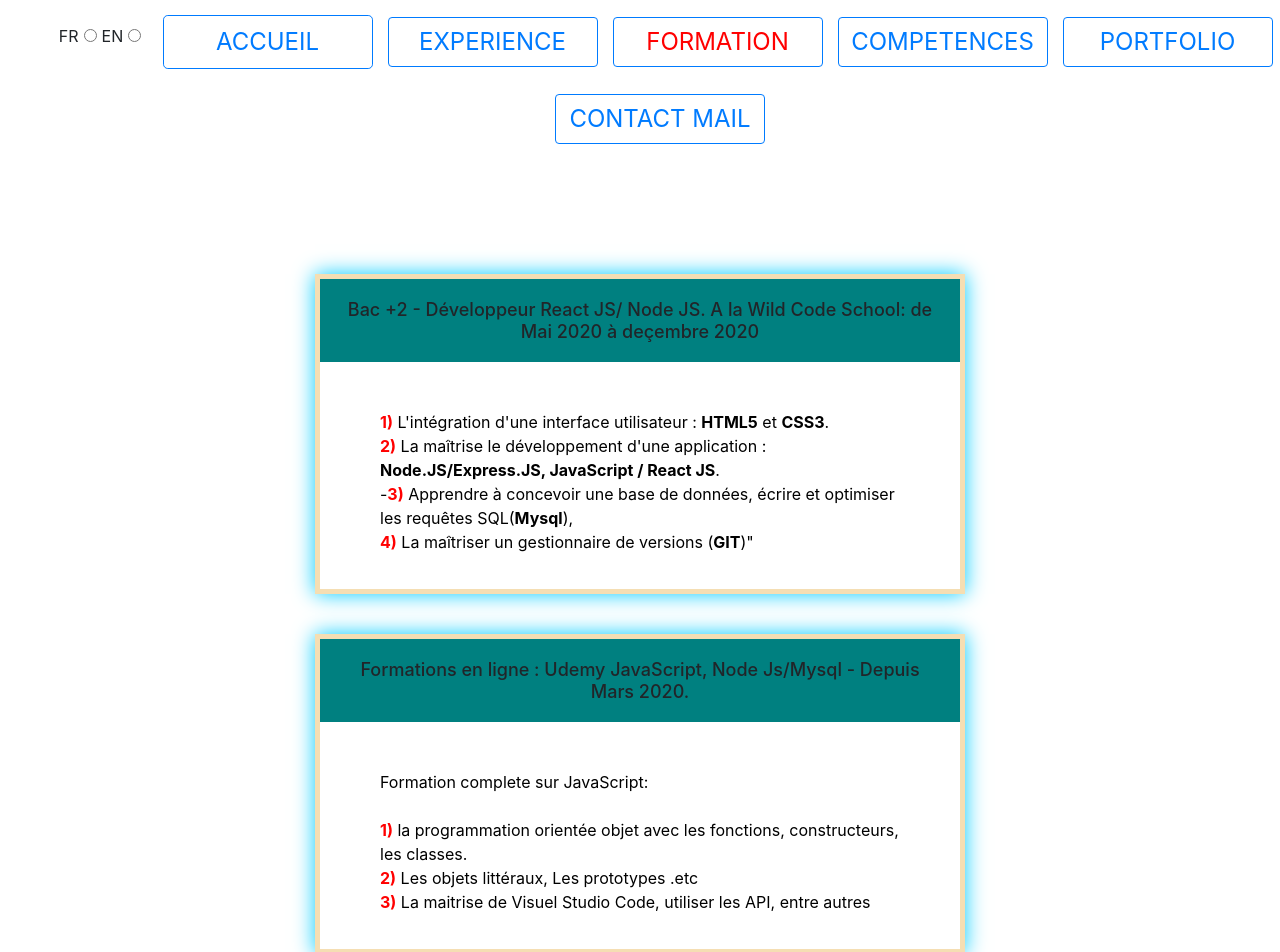
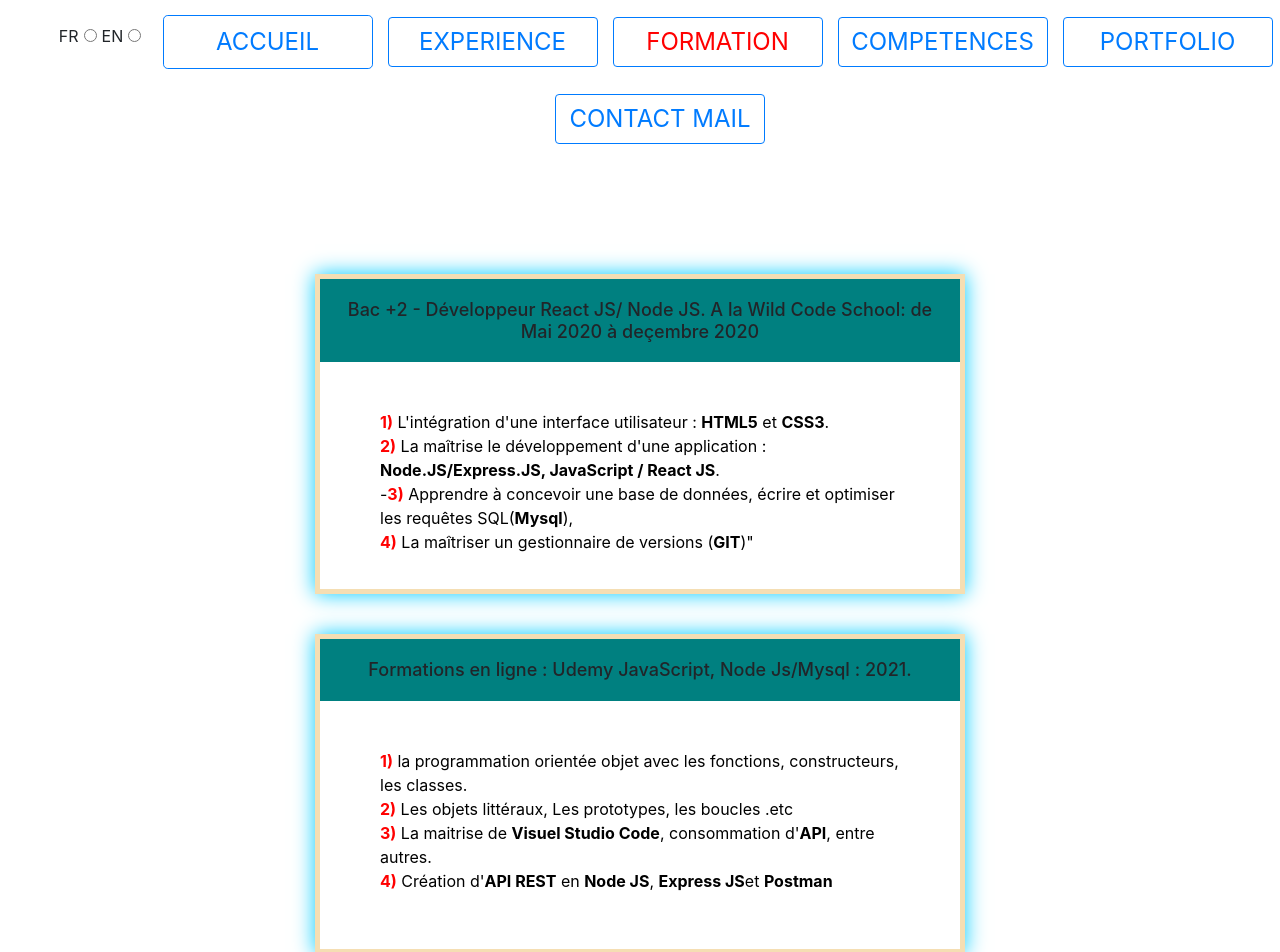
Before and after one commit to STAM0283/curriculum-vitea, a React (Create React App) app: page /formation in a window 1280 px wide. Shown: the top 952 px of the page. Built offline with nearby package versions, Linux system fonts and the light colour scheme; the HTML template or start-up script is replaced by a standard one.

Commit message:
some modifications in the training content

```diff
--- a/src/translate/dataTranslate2.js
+++ b/src/translate/dataTranslate2.js
@@ -1,7 +1,7 @@
 import React from 'react';
 const data = {
     experience1Fr : "Bac +2 - Développeur React JS/ Node JS. A la Wild Code School: de Mai 2020 à deçembre 2020",
-    experience2Fr : "Formations en ligne : Udemy JavaScript, Node Js/Mysql - Depuis Mars 2020.",
+    experience2Fr : "Formations en ligne : Udemy JavaScript, Node Js/Mysql : 2021.",
     experience3Fr : "Maîtrise: Relations et Échanges Internationaux Université Paris 13: 2010-2011",
     experience4Fr : "Master 2 : Socio-Economie des Echanges Université Paris 8 : 2011-2012",
     experience1En : "Bac +2 - React JS / Node JS Developer. At the Wild Code School: from May 2020 to December 2020",
@@ -12,11 +12,14 @@ const data = {
      <strong style={{color: 'red'}}>2)</strong> La maîtrise le développement d'une application : <strong>Node.JS/Express.JS, JavaScript / React JS</strong>.<br /> -
      <strong style={{color: 'red'}}>3)</strong> Apprendre à concevoir une base de données, écrire et optimiser les requêtes SQL(<strong>Mysql</strong>),<br />
      <strong style={{color: 'red'}}>4)</strong> La maîtriser un gestionnaire de versions (<strong>GIT</strong>)"</p>,
-    paragraph2Fr  : <p>Formation complete sur JavaScript: <br/><br/>
+    paragraph2Fr  : <p>
     <strong style={{color: 'red'}}>1)</strong> la programmation orientée objet avec les fonctions,  constructeurs, les classes.<br/>
-    <strong style={{color: 'red'}}>2)</strong> Les objets littéraux, Les prototypes .etc<br/>
-    <strong style={{color: 'red'}}>3)</strong> La maitrise de Visuel Studio Code, utiliser les API, entre autres</p>,
-    paragraph3Fr  : <p>Ce Master 1 vise à intégrer les étudiants dans des secteurs et des champs caractérisés
+    <strong style={{color: 'red'}}>2)</strong> Les objets littéraux, Les prototypes, les boucles .etc<br/>
+    <strong style={{color: 'red'}}>3)</strong> La maitrise de <strong>Visuel Studio Code</strong>, consommation d'<strong>API</strong>, entre autres.
+    <br/>
+    <strong style={{color: 'red'}}>4)</strong> Création d'<strong>API REST</strong> en <strong>Node JS</strong>, <strong>Express JS</strong>
+     et <strong>Postman</strong></p>,
+    paragraph3Fr  : <p>Cette maîtrise vise à intégrer les étudiants dans des secteurs et des champs caractérisés
     par leur dimension internationale(ONG, diplomatie/affaires étrangères/défense, entreprises multinationales, etc…)</p>,
     paragraph4Fr  : <p>la compréhension et à l’analyse des sociétés du Sud dans leurs mutations, transformations et interrelations,
     en renouvelant les approches et en éprouvant les concepts à partir des disciplines de la sociologie et de la science politique,
@@ -26,7 +29,13 @@ const data = {
     <strong style={{color: 'red'}}>2)</strong> Learn the development of an application: Node.JS / Express.JS, JavaScript / React. <br />
     <strong style={{color: 'red'}}>3)</strong> Learn to design a database, write and optimize SQL queries (MySQL), <br />
     <strong style={{color: 'red'}}>4)</strong> and use a version manager (GIT)</p>,
-    paragraph2En  : "Complete training on JavaScript: object-oriented programming with functions constructors, with classes, with literal objects, with prototypes .etc <br/>Mastery of Visual Studio Code, use APIs, among others",
+    paragraph2En  : <p>
+    <strong style = {{color: 'red'}}> 1) </strong> object oriented programming with functions, constructors, classes. <br/>
+    <strong style = {{color: 'red'}}> 2) </strong> Literal objects, Prototypes and loops <br/>
+    <strong style = {{color: 'red'}}> 3) </strong> Mastery of <strong> Visual Studio Code </strong>, consumption of <strong> API </strong>, among others.
+    <br/>
+    <strong style = {{color: 'red'}}> 4) </strong> Creation of <strong> API REST </strong> using <strong> Node JS </strong>, <strong> Express JS </ strong>
+     and <strong>Postman</strong> </p>,
     paragraph3En  : "This Master 1 aims to integrate students in sectors and fields characterized through their international dimension (NGOs, diplomacy / foreign affairs / defense, companies  multinationals, etc ...)",
     paragraph4En  : "understanding and analyzing southern societies in their mutations, transformations and interrelationships, by renewing the approaches and testing the concepts from the disciplines of sociology and political science, geography, educational sciences",
  }
```
